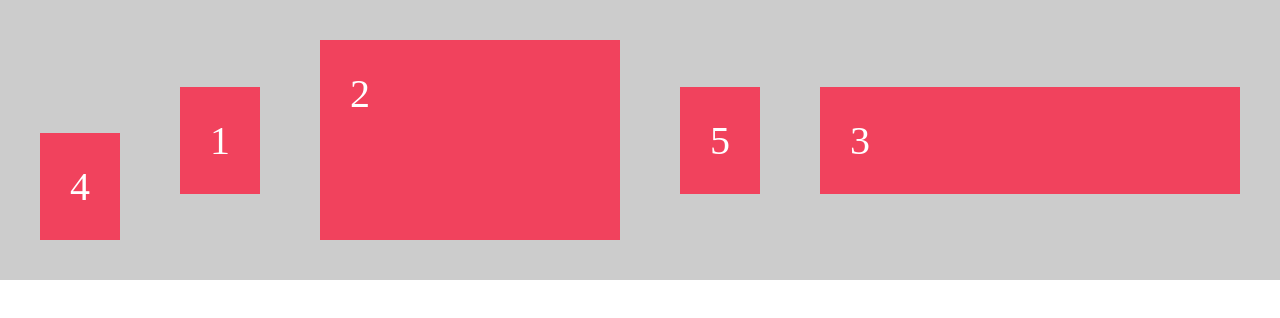
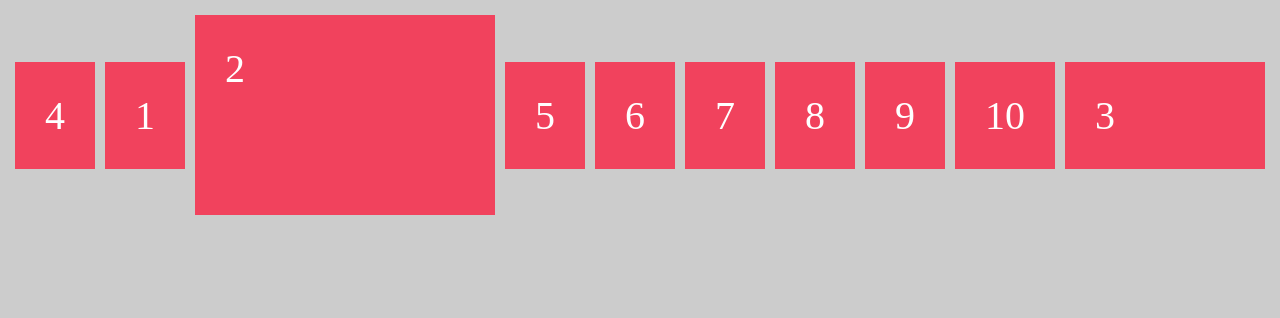
Before and after one commit to penCsharpener/udemy-advanced-css, a website: page flexbox-demo.html in a window 1280 px wide. Drawn offline with Linux system fonts and the light colour scheme.

Commit message:
S7L71 more flex items, wrapping

```diff
--- a/flexbox-demo.html
+++ b/flexbox-demo.html
@@ -15,6 +15,7 @@
         .container {
             background-color: #ccc;
             padding: 10px;
+            height: 1000px;
 
             display: flex;
             flex-direction: row-reverse;
@@ -33,12 +34,20 @@
             align-items: baseline;
             align-items: center;
 
+            flex-wrap: wrap;
+            align-content: flex-end;
+            align-content: center;
+            align-content: space-around;
+            align-content: space-between;
+            align-content: stretch;
+            align-content: flex-start;
         }
 
         .item {
             background-color: #f1425d;
             padding: 30px;
             margin: 30px;
+            margin: 5px;
             color: #fff;
             font-size: 40px;
 
@@ -70,9 +79,9 @@
         .i4 {
             font-size: 90px;
             font-size: 40px;
-            align-self: flex-start;
+            /* align-self: flex-start;
             align-self: stretch;
-            align-self: flex-end;
+            align-self: flex-end; */
             order: -1;
         }
     </style>
@@ -85,6 +94,11 @@
         <div class="item i3">3</div>
         <div class="item i4">4</div>
         <div class="item i5">5</div>
+        <div class="item">6</div>
+        <div class="item">7</div>
+        <div class="item">8</div>
+        <div class="item">9</div>
+        <div class="item">10</div>
     </div>
 </body>
 
```
